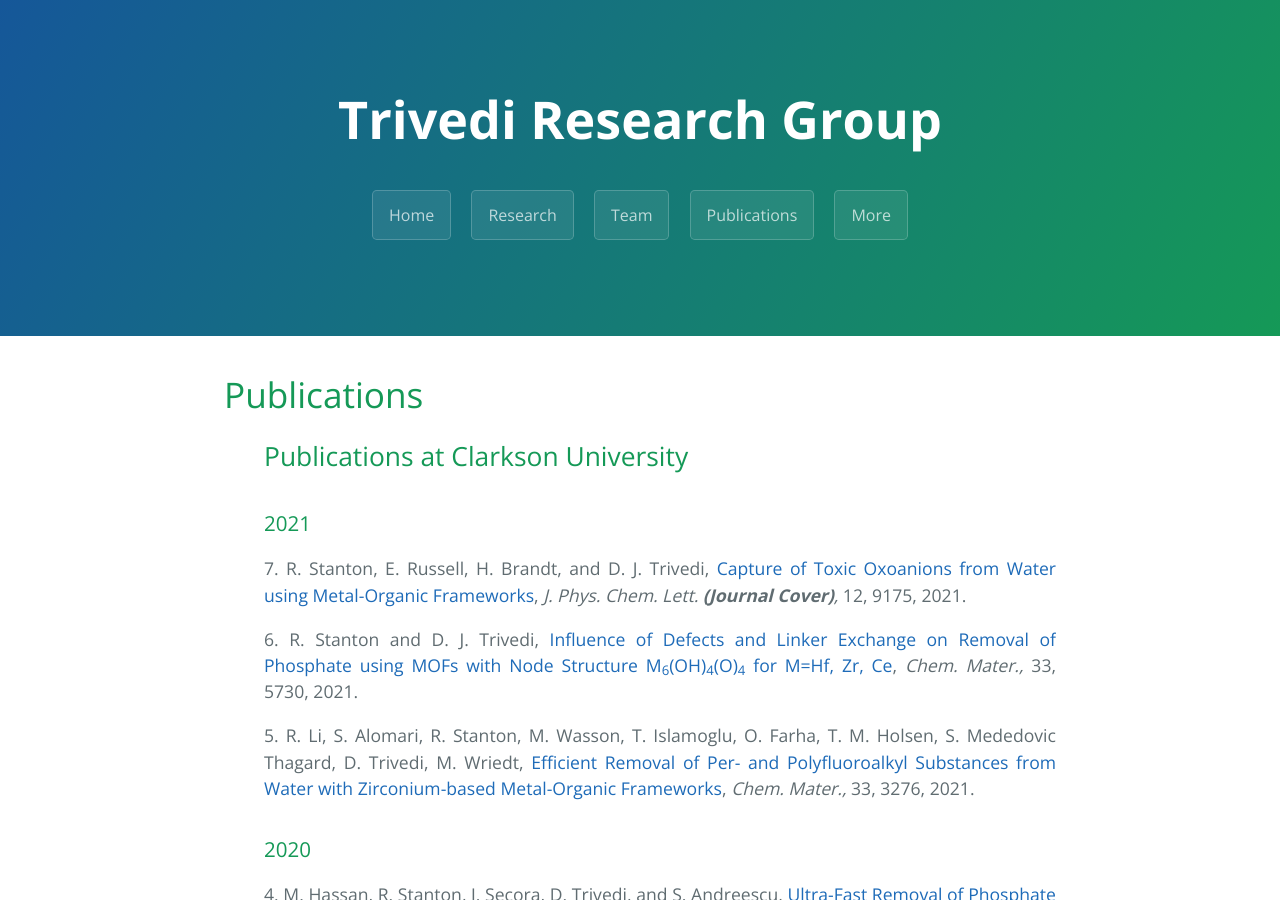
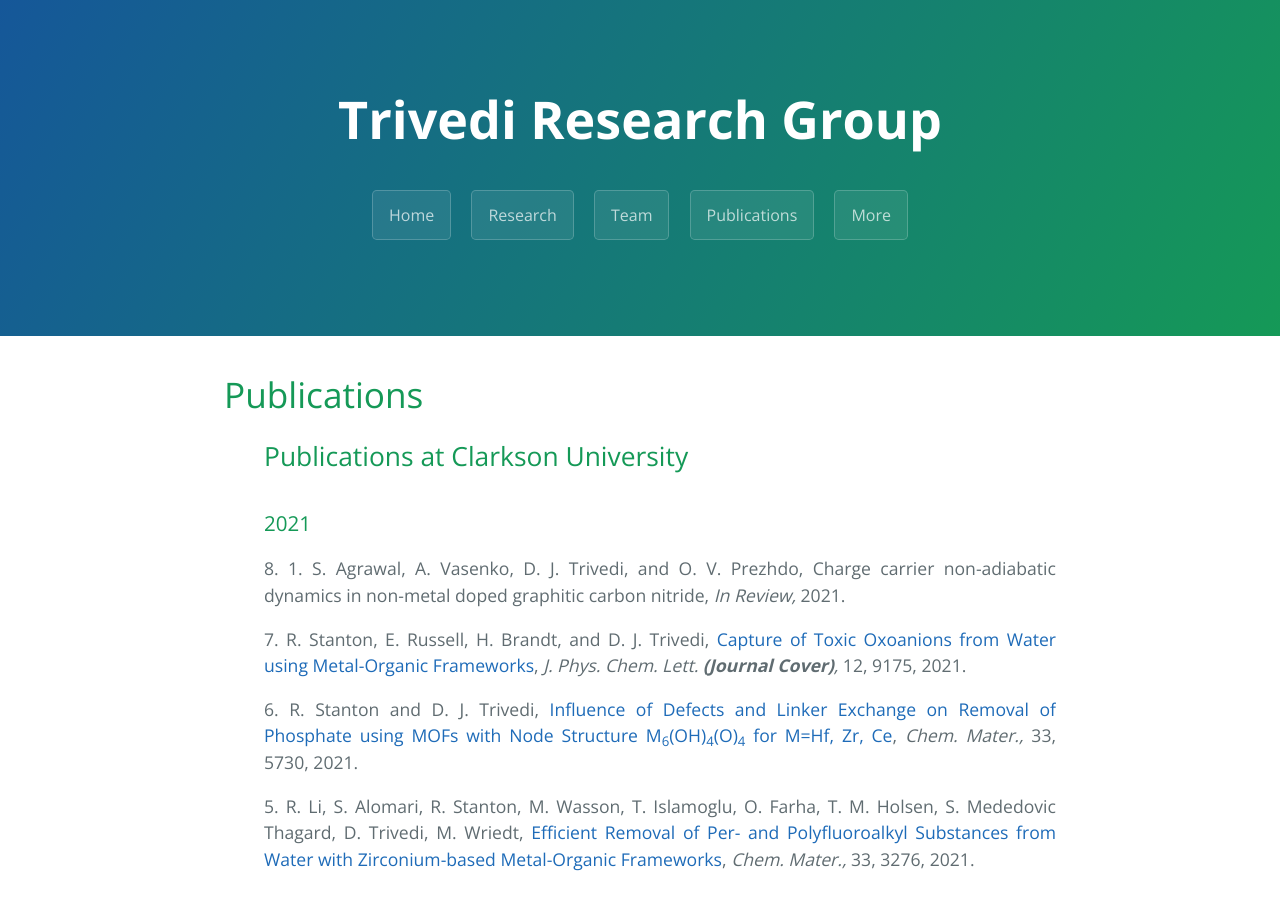
Before and after one commit to dharatrivedi/dharatrivedi.github.io, a Jekyll site: the page built from publication.html, in a window 1280 px wide and 900 px high. Built offline with Jekyll 4.4.1, drawn with Linux system fonts in a browser that asks for light colours.

Commit message:
Update publication.html

```diff
--- a/publication.html
+++ b/publication.html
@@ -8,6 +8,8 @@ title: {{ site.name }}
   <ul class="clearfix" style="text-align:justify">
     <h2>Publications at Clarkson University</h2>
     <h3>2021</h3>
+      8. 1.	S. Agrawal, A. Vasenko, D. J. Trivedi, and O. V. Prezhdo, Charge carrier non-adiabatic dynamics in non-metal doped graphitic carbon nitride, <i> In Review,</i> 2021.<br />
+      <p> </p>
       7. R. Stanton, E. Russell, H. Brandt, and D. J. Trivedi, <a href="https://doi.org/10.1021/acs.jpclett.1c02550">Capture of Toxic Oxoanions from Water using Metal-Organic Frameworks</a>, <i> J. Phys. Chem. Lett.<b> (Journal Cover)</b>,</i> 12, 9175, 2021.<br />
       <p> </p>
       6. R. Stanton and D. J. Trivedi, <a href="https://doi.org/10.1021/acs.chemmater.1c01521"> Influence of Defects and Linker Exchange on Removal of Phosphate using MOFs with Node Structure M<sub>6</sub>(OH)<sub>4</sub>(O)<sub>4</sub> for M=Hf, Zr, Ce</a>, <i> Chem. Mater.,</i> 33, 5730, 2021.<br />
```
